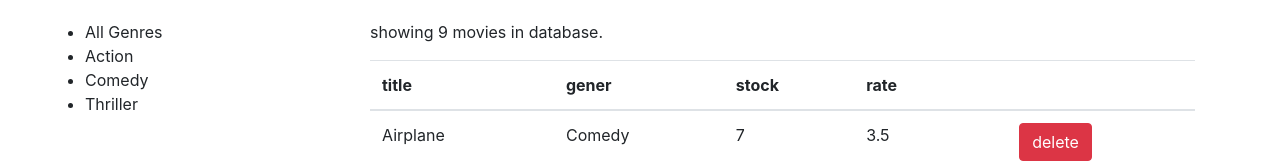
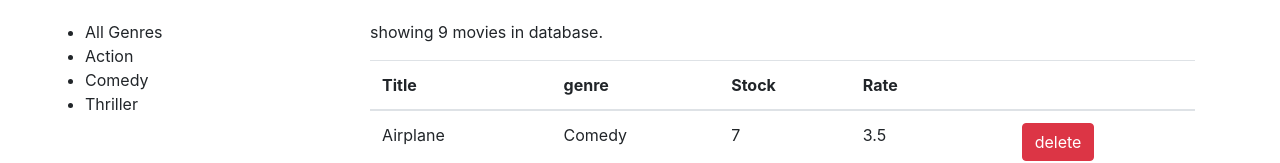
Before and after one commit to nazaninqfn/react, a React (Create React App) app in the folder counter-app/: page / in a window 1280 px wide. Shown: the top 163 px of the page. Built offline with nearby package versions, Linux system fonts and the light colour scheme.

Commit message:
5-19-sorting extracting table header

```diff
--- /dev/null
+++ b/counter-app/src/components/common/tableHeader.jsx
@@ -0,0 +1,33 @@
+import React, { Component } from 'react';
+
+class TableHeader extends Component {
+
+    raiseSort =path =>{
+        const sortColumn = {...this.props.sortColumn};
+        if (sortColumn.path === path)
+            sortColumn.order = (sortColumn.order === 'asc') ? 'desc' : 'asc';
+        else{
+            sortColumn.path = path;
+            sortColumn.order ='asc';
+        }
+        this.props.onSort(sortColumn);
+    };
+
+    render() {
+        return (
+            <thead>
+                <tr>
+                    {this.props.columns.map(column =>
+                        <th
+                            key={column.path || column.key}
+                            onClick ={() => this.raiseSort(column.path)}
+                        >
+                            { column.label }
+                        </th>)}
+                </tr>
+            </thead>
+        );
+    }
+}
+
+export default TableHeader;
--- a/counter-app/src/components/moviesTable.jsx
+++ b/counter-app/src/components/moviesTable.jsx
@@ -1,37 +1,33 @@
 import React, { Component } from 'react';
 import Like from './common/like';
+import TableHeader from './common/tableHeader';
 
 class MoviesTable extends Component {
+    columns =[
+        {path: 'title',label:'Title'},
+        {path: 'genre.name',label:'genre'},
+        {path: 'numberInStock',label:'Stock'},
+        {path: 'dailyRentalRate',label:'Rate'},
+        {key: 'like'},
+        {key:'delete'},
 
-    raiseSort =path =>{
-        const sortColumn = {...this.props.sortColumn};
-        if (sortColumn.path === path)
-            sortColumn.order = (sortColumn.order === 'asc') ? 'desc' : 'asc';
-        else{
-            sortColumn.path = path;
-            sortColumn.order ='asc';
-        }
-        this.props.onSort(sortColumn);
-    };
+    ];
+
+
 
     render() {
-        const { movies,onDelete,onLike } = this.props;
+        const { movies,onDelete,onLike,sortColumns,onSort } = this.props;
 
 
 
 
         return (
             <table className="table">
-                <thead>
-                    <tr>
-                        <th onClick ={() => this.raiseSort("title")}>title</th>
-                        <th onClick ={() => this.raiseSort("genre.name")}>gener</th>
-                        <th onClick ={() => this.raiseSort("numberInStock")}>stock</th>
-                        <th onClick ={() => this.raiseSort("dailyRentalRate")}>rate</th>
-                        <th></th>
-                        <th></th>
-                    </tr>
-                </thead>
+                <TableHeader
+                    columns={this.columns}
+                    sortColumns={sortColumns}
+                    onSort={onSort}
+                />
                 <tbody>
                     {movies.map(movie => (
                         <tr key={movie._id}>
```
